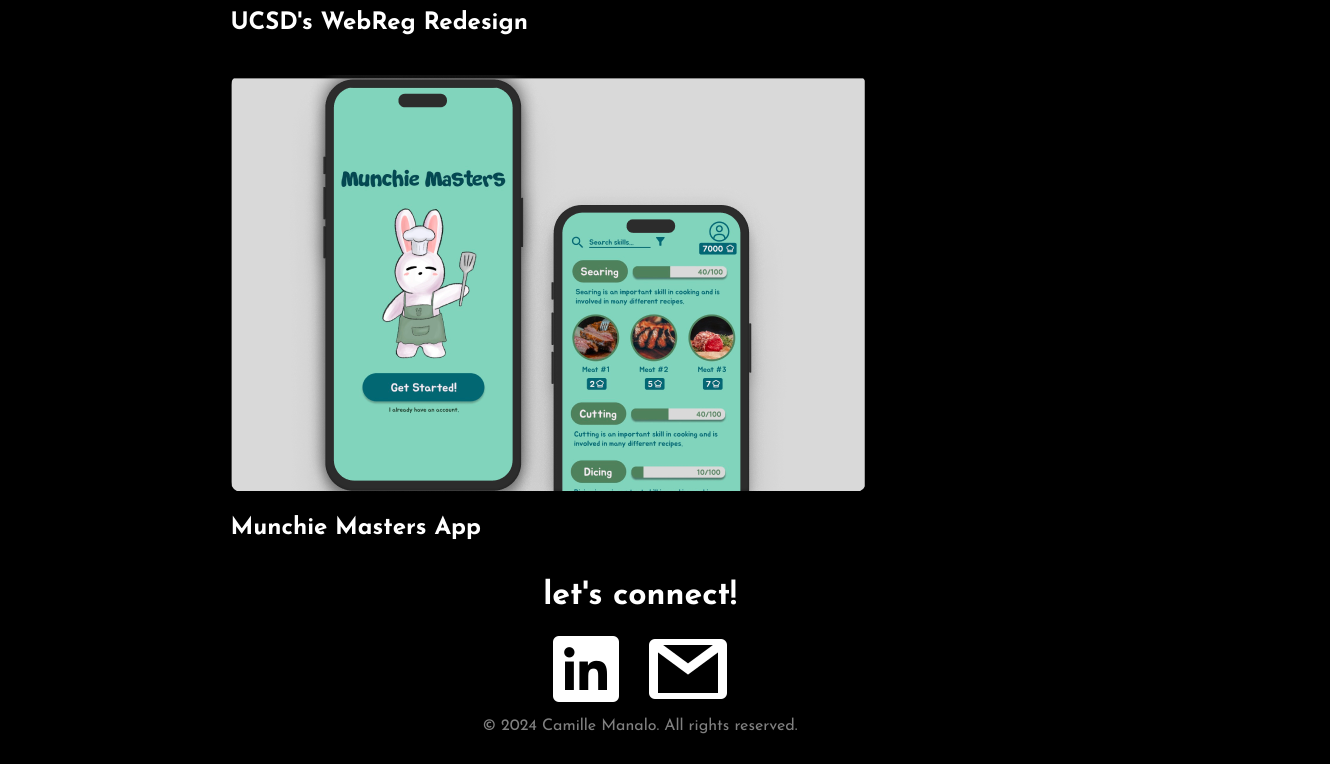
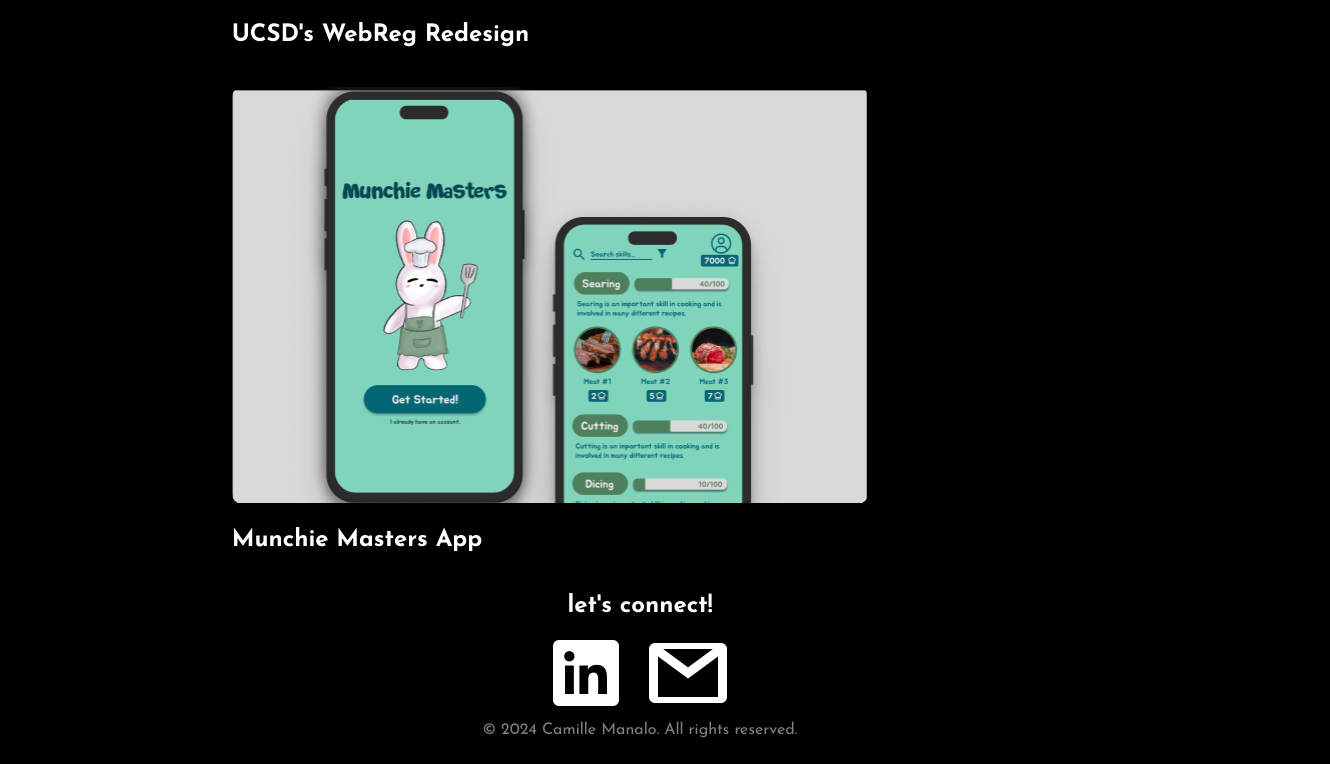
Before and after one commit to robmahalo/camille-folio, a React (Create React App) app in the folder frontend/: page / in a window 1280 px wide. Shown: the part 1912-2676 px from the top of the page, 1330 px wide, since content can reach past the window. Built offline with nearby package versions, Linux system fonts and the light colour scheme.

Commit message:
chore: fix formatting

```diff
--- a/frontend/src/components/directory/directory.component.jsx
+++ b/frontend/src/components/directory/directory.component.jsx
@@ -6,7 +6,7 @@ import HomeCardList from "../home-card-list/homecardlist.component";
 const Directory = () => {
   return (
     <Fragment>
-      <div>
+      <div className="directory-container">
         <HomeBanner />
         <HomeCardList />
       </div>
--- a/frontend/src/components/footer/footer.component.jsx
+++ b/frontend/src/components/footer/footer.component.jsx
@@ -6,14 +6,14 @@ import mail from "../../img/Gmail Logo.svg";
 const Footer = () => {
   return (
     <div className="box">
-      <h1
+      <h2
         style={{
           textAlign: "center",
           marginTop: "10px",
         }}
       >
         let's connect!
-      </h1>
+      </h2>
       <div style={{ display: "flex", justifyContent: "center" }}>
         <a
           href="https://www.linkedin.com/in/camille-manalo-mtfbwy"
```
